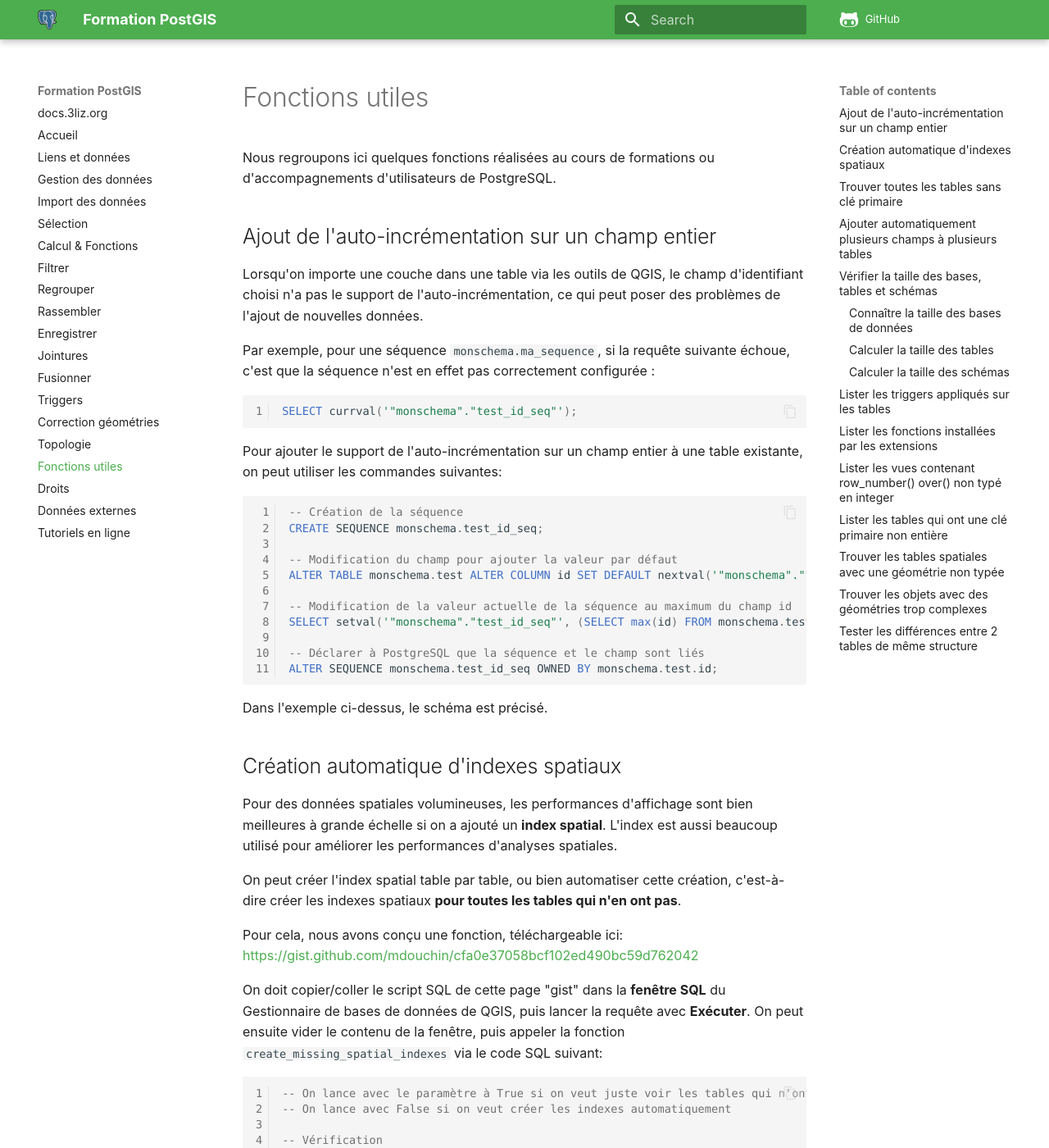
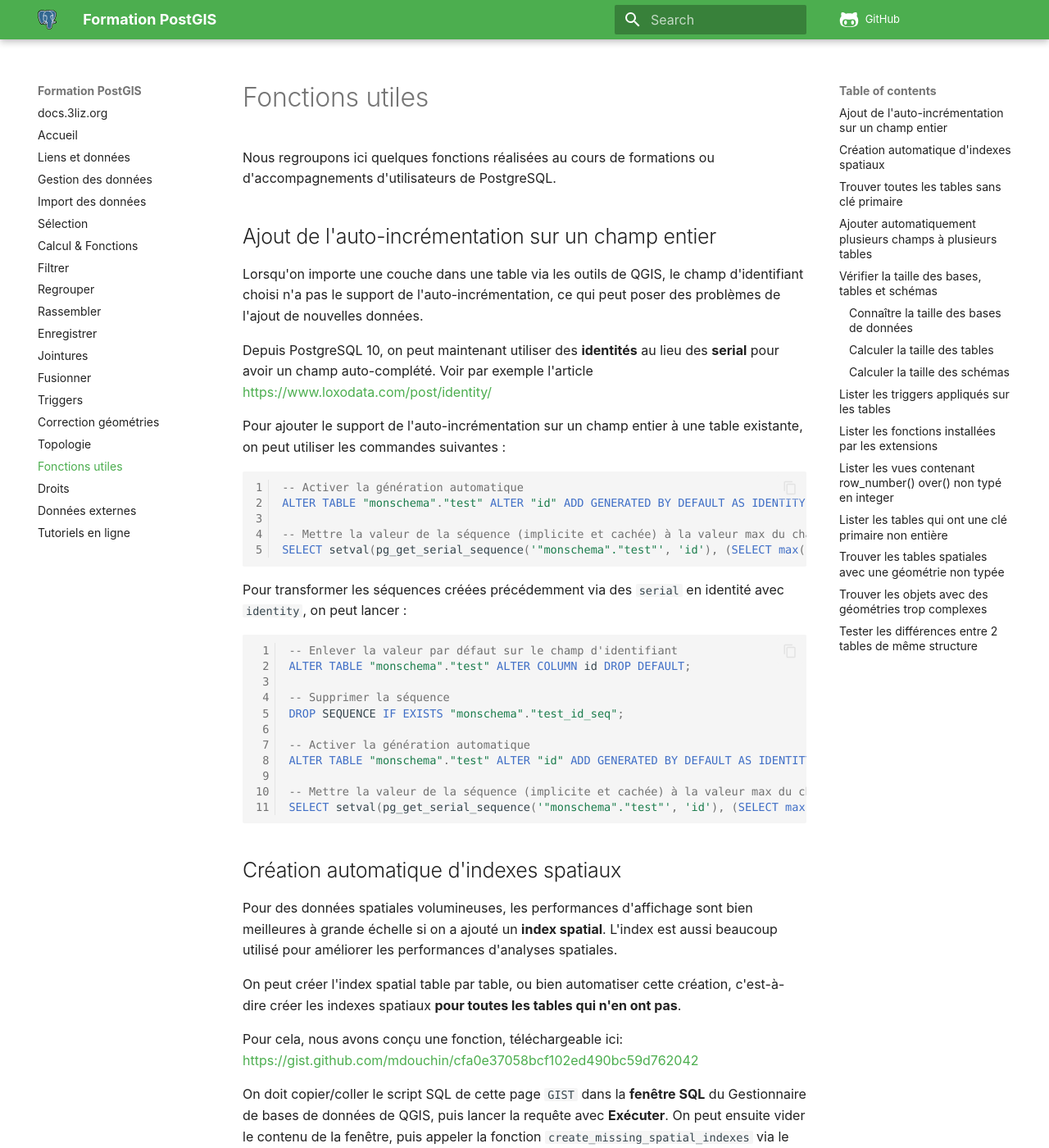
Before and after one commit to 3liz/formation-postgis, an MkDocs documentation site: the page built from docs/utils.md, in a window 1280 px wide and 1400 px high. Shown: the whole window at 82% size. Built offline with MkDocs 1.6.1 and Material for MkDocs 9.7.7, drawn with Linux system fonts in a browser that asks for light colours; nearby versions of some CDN libraries; comment, search, counter and statistics services are not loaded.

Commit message:
Utils - Utilisation de IDENTITY au lieu de SERIAL pour l'auto-incrémentation

````diff
--- a/docs/utils.md
+++ b/docs/utils.md
@@ -4,41 +4,56 @@ Nous regroupons ici quelques fonctions réalisées au cours de formations ou d'a
 
 ## Ajout de l'auto-incrémentation sur un champ entier
 
-Lorsqu'on importe une couche dans une table via les outils de QGIS, le champ d'identifiant choisi n'a pas le support de l'auto-incrémentation, ce qui peut poser des problèmes de l'ajout de nouvelles données.
+Lorsqu'on importe une couche dans une table via les outils de QGIS,
+le champ d'identifiant choisi n'a pas le support de l'auto-incrémentation,
+ce qui peut poser des problèmes de l'ajout de nouvelles données.
 
-Par exemple, pour une séquence `monschema.ma_sequence`, si la requête suivante échoue, c'est que la séquence n'est en effet pas correctement configurée :
+Depuis PostgreSQL 10, on peut maintenant utiliser des **identités**
+au lieu des **serial** pour avoir un champ auto-complété.
+Voir par exemple l'article https://www.loxodata.com/post/identity/
+
+Pour ajouter le support de l'auto-incrémentation sur un champ entier
+à une table existante, on peut utiliser les commandes suivantes :
 
 ```sql
-SELECT currval('"monschema"."test_id_seq"');
+-- Activer la génération automatique
+ALTER TABLE "monschema"."test" ALTER "id" ADD GENERATED BY DEFAULT AS IDENTITY;
+
+-- Mettre la valeur de la séquence (implicite et cachée) à la valeur max du champ d'identifiant
+SELECT setval(pg_get_serial_sequence('"monschema"."test"', 'id'), (SELECT max("id") FROM "monschema"."test"));
 ```
 
-Pour ajouter le support de l'auto-incrémentation sur un champ entier à une table existante, on peut utiliser les commandes suivantes:
+Pour transformer les séquences créées précédemment via des `serial` en identité avec `identity`, on peut lancer :
 
 ```sql
--- Création de la séquence
-CREATE SEQUENCE monschema.test_id_seq;
+-- Enlever la valeur par défaut sur le champ d'identifiant
+ALTER TABLE "monschema"."test" ALTER COLUMN id DROP DEFAULT;
 
--- Modification du champ pour ajouter la valeur par défaut
-ALTER TABLE monschema.test ALTER COLUMN id SET DEFAULT nextval('"monschema"."test_id_seq"');
+-- Supprimer la séquence
+DROP SEQUENCE IF EXISTS "monschema"."test_id_seq";
 
--- Modification de la valeur actuelle de la séquence au maximum du champ id
-SELECT setval('"monschema"."test_id_seq"', (SELECT max(id) FROM monschema.test));
+-- Activer la génération automatique
+ALTER TABLE "monschema"."test" ALTER "id" ADD GENERATED BY DEFAULT AS IDENTITY;
 
--- Déclarer à PostgreSQL que la séquence et le champ sont liés
-ALTER SEQUENCE monschema.test_id_seq OWNED BY monschema.test.id;
+-- Mettre la valeur de la séquence (implicite et cachée) à la valeur max du champ d'identifiant
+SELECT setval(pg_get_serial_sequence('"monschema"."test"', 'id'), (SELECT max("id") FROM "monschema"."test"));
 ```
 
-Dans l'exemple ci-dessus, le schéma est précisé.
 
 ## Création automatique d'indexes spatiaux
 
-Pour des données spatiales volumineuses, les performances d'affichage sont bien meilleures à grande échelle si on a ajouté un **index spatial**. L'index est aussi beaucoup utilisé pour améliorer les performances d'analyses spatiales.
+Pour des données spatiales volumineuses, les performances d'affichage sont bien meilleures
+à grande échelle si on a ajouté un **index spatial**. L'index est aussi beaucoup utilisé
+pour améliorer les performances d'analyses spatiales.
 
-On peut créer l'index spatial table par table, ou bien automatiser cette création, c'est-à-dire créer les indexes spatiaux **pour toutes les tables qui n'en ont pas**.
+On peut créer l'index spatial table par table, ou bien automatiser cette création,
+c'est-à-dire créer les indexes spatiaux **pour toutes les tables qui n'en ont pas**.
 
 Pour cela, nous avons conçu une fonction, téléchargeable ici: https://gist.github.com/mdouchin/cfa0e37058bcf102ed490bc59d762042
 
-On doit copier/coller le script SQL de cette page "gist" dans la **fenêtre SQL** du Gestionnaire de bases de données de QGIS, puis lancer la requête avec **Exécuter**. On peut ensuite vider le contenu de la fenêtre, puis appeler la fonction `create_missing_spatial_indexes` via le code SQL suivant:
+On doit copier/coller le script SQL de cette page `GIST` dans la **fenêtre SQL**
+du Gestionnaire de bases de données de QGIS, puis lancer la requête avec **Exécuter**.
+On peut ensuite vider le contenu de la fenêtre, puis appeler la fonction `create_missing_spatial_indexes` via le code SQL suivant :
 
 ```sql
 -- On lance avec le paramètre à True si on veut juste voir les tables qui n'ont pas d'index spatial
````
